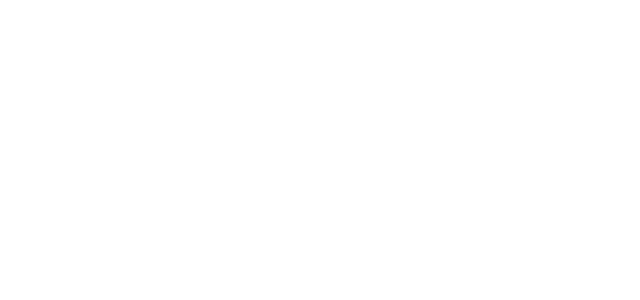
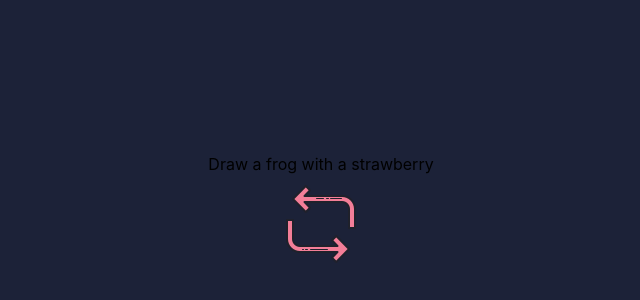
Before and after one commit to cynzapata/art-challenge-generator, a React (Create React App) app: page / in a window 1280 px wide. Shown: the part 96-396 px from the top of the page, without its empty margins (319-959 px from the left). Built offline with nearby package versions, Linux system fonts and the light colour scheme.

Commit message:
added text and reload icon

```diff
--- a/src/components/RandomChallenge/RandomChallenge.css
+++ b/src/components/RandomChallenge/RandomChallenge.css
@@ -0,0 +1,7 @@
+.container{
+    display: flex;
+    flex-direction: column;
+    align-items: center;
+    margin: auto;
+    margin-top: 250px;
+}
--- a/src/components/RandomChallenge/RandomChallenge.jsx
+++ b/src/components/RandomChallenge/RandomChallenge.jsx
@@ -1,10 +1,24 @@
-import React from 'react'
+import React, {useState} from 'react'
 import './RandomChallenge.css'
+import reload_icon from '../Assets/reload.png'
 
 export const RandomChallenge = () => {
-  return (
-    <div>
 
+    const[challenge,setChallenge] = useState({
+        text: "Draw a frog with a strawberry"
+    });
+    return (
+
+    <div className='container'>
+        <div className="challenge">{challenge.text}</div>
+        <div>
+            <div className='line'></div>
+            <div className="bottom"></div>
+            <div className="icons">
+                <img src={reload_icon} alt="reload icon" />
+
+            </div>
+        </div>
     </div>
   )
 }
--- a/src/index.css
+++ b/src/index.css
@@ -5,6 +5,8 @@
     sans-serif;
   -webkit-font-smoothing: antialiased;
   -moz-osx-font-smoothing: grayscale;
+  height: 100vh;
+  background: #1c2238;
 }
 
 code {
```
Also changed, not shown: src/components/Assets/reload.png (added).
